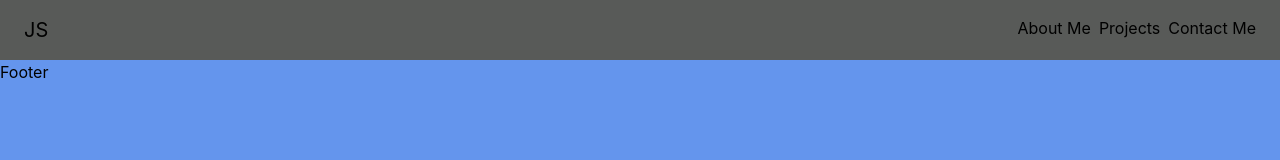
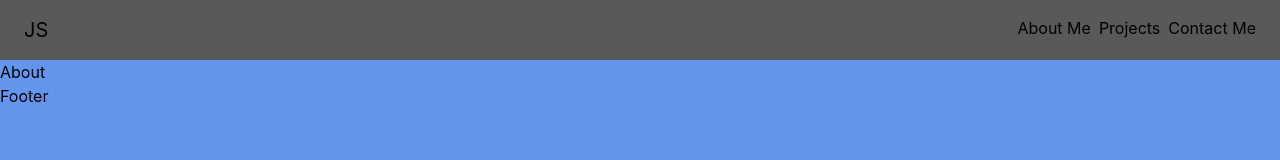
Before and after one commit to jamessciacca/my-portfolio, a React (Create React App) app: page / in a window 1280 px wide. Shown: the top 160 px of the page. Built offline with nearby package versions, Linux system fonts and the light colour scheme.

Commit message:
created a basic About.js file and imported it to App.js

```diff
--- a/src/App.js
+++ b/src/App.js
@@ -1,11 +1,13 @@
 //component imports
 import Header from './components/Header';
 import Footer from './components/Footer';
+import About from './components/About';
 
 function App() {
   return (
     <>
       <Header />
+      <About />
       <Footer />
     </>
   );
--- /dev/null
+++ b/src/components/About.js
@@ -0,0 +1,17 @@
+//importing react
+import React from "react";
+
+//creating about function
+function About() {
+    return(
+        <>
+        <section>
+            <div>
+                <h1>About</h1>
+            </div>
+        </section>
+        </>
+    );
+}
+
+export default About;
```
